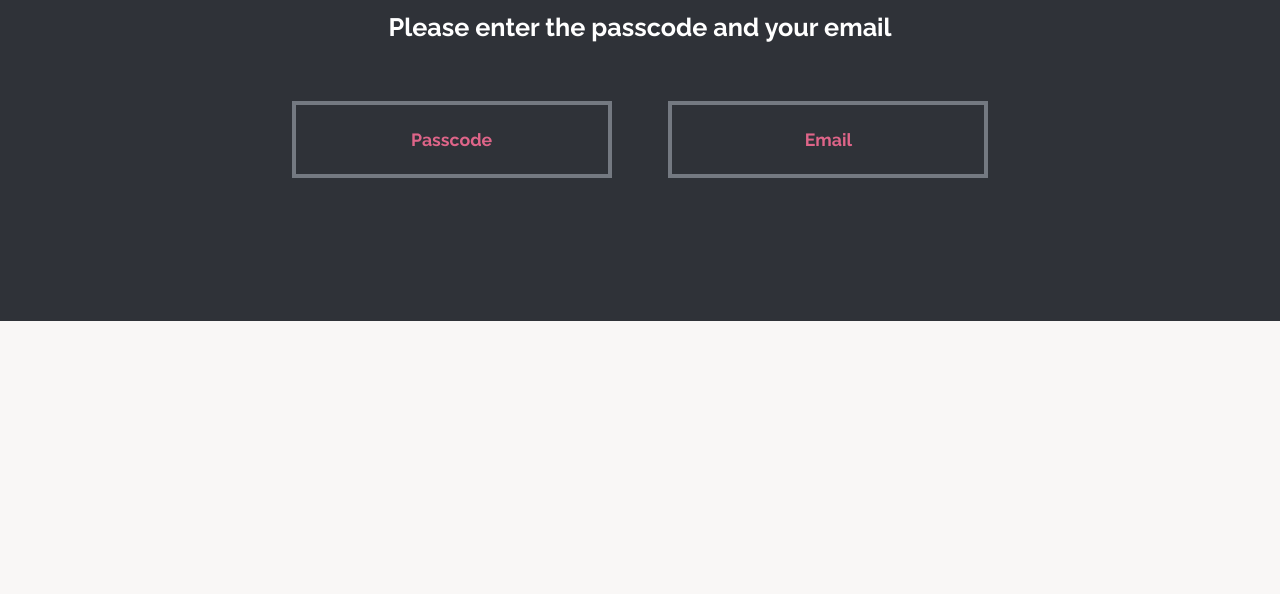
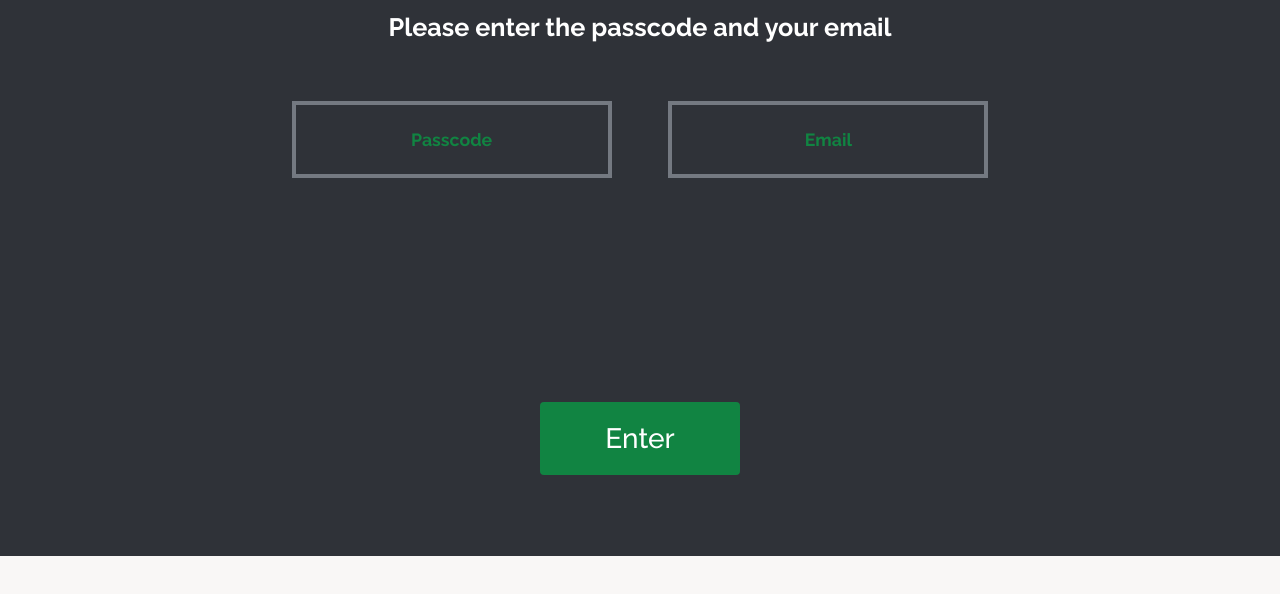
Before and after one commit to loganford/volocity, a website: page public/index.html in a window 1280 px wide. Shown: the part 190-784 px from the top of the page. Drawn offline with nearby package versions, Linux system fonts and the light colour scheme.

Commit message:
Styling updates

```diff
--- /dev/null
+++ b/public/css/button.css
@@ -0,0 +1,39 @@
+.button {
+  display: inline-block;
+  border-radius: 4px;
+  background-color: #118442;
+  border: none;
+  color: #FFFFFF;
+  text-align: center;
+  font-size: 28px;
+  padding: 20px;
+  width: 200px;
+  transition: all 0.5s;
+  cursor: pointer;
+  margin: 5px;
+}
+
+.button span {
+  cursor: pointer;
+  display: inline-block;
+  position: relative;
+  transition: 0.5s;
+}
+
+.button span:after {
+  content: '»';
+  position: absolute;
+  opacity: 0;
+  top: 0;
+  right: -20px;
+  transition: 0.5s;
+}
+
+.button:hover span {
+  padding-right: 25px;
+}
+
+.button:hover span:after {
+  opacity: 1;
+  right: 0;
+}
--- a/public/css/set1.css
+++ b/public/css/set1.css
@@ -259,7 +259,7 @@
 	position: absolute;
 	left: 0;
 	width: 100%;
-	color: #df6589;
+	color: #118442;
 	pointer-events: none;
 }
 
--- a/public/index.html
+++ b/public/index.html
@@ -13,6 +13,8 @@
 		<link rel="stylesheet" type="text/css" href="fonts/font-awesome-4.2.0/css/font-awesome.min.css" />
 		<link rel="stylesheet" type="text/css" href="css/demo.css" />
 		<link rel="stylesheet" type="text/css" href="css/set1.css" />
+		<link rel="stylesheet" type="text/css" href="css/button.css" />
+		<script src="https://ajax.googleapis.com/ajax/libs/jquery/3.1.1/jquery.min.js"></script>
 		<!--[if IE]>
   		<script src="http://html5shiv.googlecode.com/svn/trunk/html5.js"></script>
 		<![endif]-->
@@ -35,8 +37,13 @@
 					</label>
 				</span>
 			</section>
+			<section class="content bgcolor-4">
+				<button class="button" style="vertical-align:middle"><span>Enter</span></button>
+			</section>
 		</div><!-- /container -->
 		<script src="js/classie.js"></script>
+
+		<script src="js/nav.js"></script>
 		<script>
 			(function() {
 				// trim polyfill : https://developer.mozilla.org/en-US/docs/Web/JavaScript/Reference/Global_Objects/String/Trim
--- /dev/null
+++ b/public/js/nav.js
@@ -0,0 +1,5 @@
+$("button").click(function(){
+
+    $(".input").fadeOut();
+    $(".checkbox").fadeIn();
+});
```
